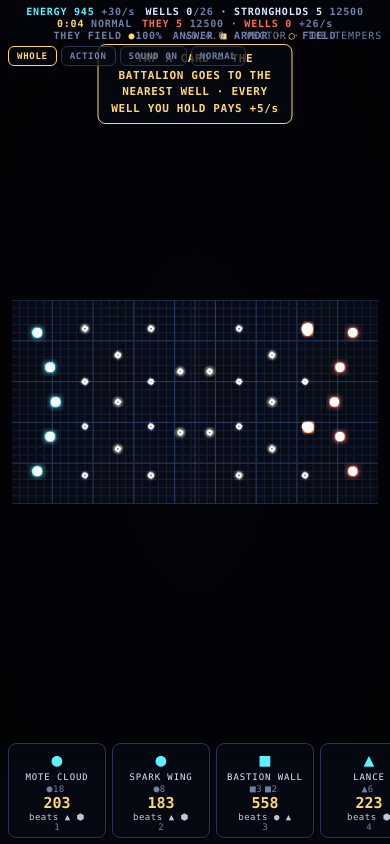
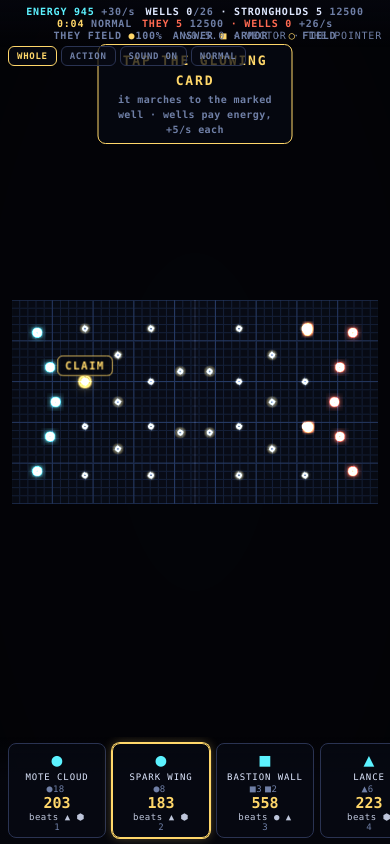
Before and after one commit to trax-cmd/trax-vector, a website with bundled scripts: page index.html in a window 390 px wide. Built offline with nearby package versions, Linux system fonts and the light colour scheme; animation ran at ten frames a second.

Commit message:
v0.5.0 · VECTOR — THE POINTER: his word before playing v0.4: "I didn't see the strategy in it. I didn't know what I was doing. Some instructions were coming up. I couldn't really follow them." So the instructions stopped being sentences. THE COACH POINTS: the card to tap GLOWS (a gold pulse on the cards whose shape answers what they field, else the cheapest for a claim, else the dearest you can afford), the place the battalion will go is MARKED on the field with a gold ring, a diamond and a word (CLAIM / ANSWER HERE / HOLD / TAKE / BREAK / FORTIFY), the line under the strip is four words with a dim reason under it, and a glowing card tapped with nothing aimed at goes exactly where the mark is - following the coach is one tap. THE FIELD SPEAKS: a death names its killer, and when a shape kills a shape it beats the field says so where it happened, in the killer's colour (▲ BEATS ⬢), rate-gated; the wave alarm marks the stronghold it is nearest. The coached player reads the same advice; the yardstick held (EASY 4-0, NORMAL 2-2, HARD 0-4 over four seeds). Proof: vector-road.cjs at the phone glass and on a desk (at the bell TAP THE GLOWING CARD, one card glows, the mark reads CLAIM; the glowing card sends its battalion to the well the coach pointed at; the plaque, the fort, the sound as before), frames viewed.
Co-Authored-By: Claude Fable 5.1 <noreply@anthropic.com>

```diff
--- a/index.html
+++ b/index.html
@@ -31,6 +31,13 @@
   #hint { position: fixed; left: 50%; top: 44px; transform: translateX(-50%); padding: 6px 12px; border: 1px solid var(--gold); border-radius: 8px; background: var(--pane); color: var(--gold); font-size: 11px; font-weight: 700; letter-spacing: .06em; pointer-events: none; white-space: normal; text-align: center; max-width: min(92vw, 900px); line-height: 1.5; }
   #fortify { position: fixed; left: 50%; bottom: 150px; transform: translateX(-50%); display: none; padding: 10px 18px; border: 2px solid var(--gold); border-radius: 10px; background: rgba(8,10,20,0.9); color: var(--gold); font: 800 12px ui-monospace, Menlo, monospace; letter-spacing: .14em; cursor: pointer; touch-action: none; z-index: 6; }
   #fortify.dim { opacity: .45; }
+  #hint b { display: block; font-size: 13px; letter-spacing: .14em; } #hint span { display: block; color: var(--dim); font-weight: 600; font-size: 10px; letter-spacing: .04em; margin-top: 2px; }
+  #labels { position: fixed; inset: 0; pointer-events: none; z-index: 4; overflow: hidden; }
+  .lbl { position: absolute; left: 0; top: 0; white-space: nowrap; font: 800 11px ui-monospace, Menlo, monospace; letter-spacing: .12em; padding: 3px 7px; border-radius: 6px; background: rgba(6,8,14,0.7); color: var(--ink); will-change: transform, opacity; }
+  .lbl.t0 { color: var(--west); } .lbl.t1 { color: var(--east); }
+  .lbl.mark { color: var(--gold); border: 1px solid var(--gold); display: none; }
+  .card.go { border-color: var(--gold); box-shadow: 0 0 0 1px var(--gold), 0 0 18px rgba(255,215,106,0.45); animation: glow 1.2s ease-in-out infinite; }
+  @keyframes glow { 0%, 100% { box-shadow: 0 0 0 1px var(--gold), 0 0 10px rgba(255,215,106,0.3); } 50% { box-shadow: 0 0 0 2px var(--gold), 0 0 26px rgba(255,215,106,0.7); } }
   #end, #nogl { position: fixed; inset: 0; display: none; flex-direction: column; align-items: center; justify-content: center; gap: 14px; background: rgba(5,6,13,0.78); z-index: 20; text-align: center; }
   #endword { font-size: 34px; font-weight: 900; letter-spacing: .25em; color: var(--gold); }
   #endline { color: var(--ink); letter-spacing: .08em; }
@@ -41,9 +48,10 @@
 <body>
 <canvas id="field"></canvas>
 <div id="strip"></div>
-<div id="stamp">v0.4.0 · VECTOR · THE TEMPERS</div>
+<div id="labels"></div>
+<div id="stamp">v0.5.0 · VECTOR · THE POINTER</div>
 <div id="views"><button id="vwhole" class="on">WHOLE</button><button id="vaction">ACTION</button><button id="vmute">SOUND ON</button><button id="vtemper" title="the captain's temper: tap to change (a new match)">NORMAL</button></div>
-<div id="hint">TAP A CARD — THE BATTALION GOES TO THE NEAREST WELL · EVERY WELL YOU HOLD PAYS +5/s</div>
+<div id="hint"><b>TAP THE GLOWING CARD</b><span>it marches to the marked well · wells pay energy</span></div>
 <div id="fortify">FORTIFY THIS WELL · 150</div>
 <div id="bar"></div>
 <div id="end"><div id="endword"></div><div id="endline"></div><button id="again">PLAY AGAIN</button></div>
--- a/src/ai/coach.js
+++ b/src/ai/coach.js
@@ -1,42 +1,43 @@
 // coach.js — THE COACH, as a function. From the field and a snapshot it returns the one next thing: what
-// kind of move, where, against which shape, with which shapes, and the sentence that says it. The glass
-// prints the sentence; the coached player (ai/coached.js) makes the move. One advice, two readers, so a
-// person who follows the coach is playing exactly the policy the tempers were measured against.
+// kind of move, where, against which shape, with which shapes, a LABEL of a few words and the reason in
+// one clause. The glass makes the card glow and marks the place; the coached player (ai/coached.js) makes
+// the move. One advice, two readers, so a person who follows the glow is playing exactly the policy the
+// tempers were measured against.
 import { ROLES, ROLE_GLYPH, BEATS } from '../sim/library.js';
 
 const g = (q) => ROLE_GLYPH[q];
-const say = (qs) => qs.map((q) => g(q) + ' ' + ROLES[q]).join(' OR ');
+const ans = (qs) => qs.map((q) => g(q)).join(' ');
 
 export function advise(sim, team, snap) {
   if (sim.result || !snap) return null;
-  const me = team, them = 1 - team, WL = sim.WL, e = sim.energy[me], o = sim.o;
+  const me = team, them = 1 - team, e = sim.energy[me], o = sim.o;
   const mine = snap.towers.filter((t) => t.team === me && t.alive);
   const theirs = snap.towers.filter((t) => t.team !== me && t.alive);
   if (!mine.length || !theirs.length) return null;
-  const near = (list, to) => { let b = null, bd = Infinity; for (const t of list) { const dx = t.x - to.x, dy = t.y - to.y, d = dx * dx + dy * dy; if (d < bd) { bd = d; b = t; } } return b; };
   const nearMine = (list) => { let b = null, bd = Infinity; for (const w of list) for (const t of mine) { const dx = w.x - t.x, dy = w.y - t.y, d = dx * dx + dy * dy; if (d < bd) { bd = d; b = w; } } return b; };
   const myWells = snap.wells.filter((w) => w.owner === me), openWells = snap.wells.filter((w) => w.owner < 0), theirWells = snap.wells.filter((w) => w.owner === them);
   const f = snap.fielded[them]; let top = -1, tv = 0; for (let q = 0; q < 6; q++) if (f[q] > tv) { tv = f[q]; top = q; }
   const answers = top >= 0 ? [0, 1, 2, 3, 4, 5].filter((q) => BEATS[q].includes(top)) : [];
   const enemyOn = (w) => (me === 0 ? w.east : w.west), myOn = (w) => (me === 0 ? w.west : w.east);
+  const income = Math.round(sim.income[me]);
   // 1. a stronghold or a well of mine under attack
   const hotT = mine.slice().sort((a, b) => b.threat - a.threat)[0];
-  if (hotT && hotT.threat > 120) return { kind: 'hold', target: hotT.i, role: top, answers, text: `THEY ARE AT YOUR STRONGHOLD WITH ${top >= 0 ? g(top) : '?'} — MUSTER ${answers.length ? say(answers) : 'WHAT YOU HAVE'} THERE (TAP IT, THEN A CARD)` };
+  if (hotT && hotT.threat > 120) return { kind: 'hold', target: hotT.i, role: top, answers, label: 'HOLD YOUR STRONGHOLD', why: top >= 0 ? `they bring ${g(top)} · ${ans(answers)} beats it` : 'they are at your gate' };
   const hotW = myWells.filter((w) => enemyOn(w) > 80).sort((a, b) => enemyOn(b) - enemyOn(a))[0];
-  if (hotW) return { kind: 'hold', target: 1000 + hotW.i, role: top, answers, text: `THEY ARE ON YOUR WELL WITH ${top >= 0 ? g(top) : '?'} — MUSTER ${answers.length ? say(answers) : 'WHAT YOU HAVE'} THERE (TAP THE WELL, THEN A CARD)` };
+  if (hotW) return { kind: 'hold', target: 1000 + hotW.i, role: top, answers, label: 'HOLD YOUR WELL', why: top >= 0 ? `they bring ${g(top)} · ${ans(answers)} beats it` : 'they are on it' };
   // 2. the opening
   const marching = snap.wells.filter((w) => w.owner !== me && myOn(w) > 0);
-  if (sim.S.stats.musters[me] === 0) { const w = nearMine(openWells); return { kind: 'first', target: w ? 1000 + w.i : theirs[0].i, role: -1, answers: [], text: `TAP A CARD — THE BATTALION GOES TO THE NEAREST WELL · EVERY WELL YOU HOLD PAYS +${o.wellIncome}/s` }; }
-  if (myWells.length === 0) { const w = nearMine(openWells.filter((q) => !marching.includes(q))) || nearMine(openWells); return { kind: 'claim', target: w ? 1000 + w.i : theirs[0].i, role: -1, answers: [], text: `YOUR FIRST BATTALION IS MARCHING TO A WELL — STAND ON IT AND IT TURNS ${me === 0 ? 'CYAN' : 'RED'} · TAP MORE CARDS FOR MORE WELLS` }; }
+  if (sim.S.stats.musters[me] === 0) { const w = nearMine(openWells); return { kind: 'first', target: w ? 1000 + w.i : theirs[0].i, role: -1, answers: [], label: 'TAP THE GLOWING CARD', why: `it marches to the marked well · wells pay energy, +${o.wellIncome}/s each` }; }
+  if (myWells.length === 0) { const w = nearMine(openWells.filter((q) => !marching.includes(q))) || nearMine(openWells); return { kind: 'claim', target: w ? 1000 + w.i : theirs[0].i, role: -1, answers: [], label: 'CLAIM ANOTHER WELL', why: `your first battalion is marching · a well turns ${me === 0 ? 'cyan' : 'red'} when you stand on it` }; }
   // 3. claim while there is room
-  if (myWells.length < 5 && openWells.length) { const w = nearMine(openWells.filter((q) => !marching.includes(q))) || nearMine(openWells); return { kind: 'claim', target: 1000 + w.i, role: -1, answers: [], text: `${myWells.length} WELL${myWells.length > 1 ? 'S' : ''} · +${Math.round(sim.income[me])}/s — CLAIM MORE: TAP A CARD (IT GOES TO THE NEAREST OPEN WELL)` }; }
+  if (myWells.length < 5 && openWells.length) { const w = nearMine(openWells.filter((q) => !marching.includes(q))) || nearMine(openWells); return { kind: 'claim', target: 1000 + w.i, role: -1, answers: [], label: 'CLAIM THE MARKED WELL', why: `${myWells.length} well${myWells.length > 1 ? 's' : ''} · +${income}/s · more wells, more energy` }; }
   // 4. a fort when the purse allows and a quiet well waits
   const quiet = myWells.filter((w) => !w.fort && enemyOn(w) < 40);
   const forts = myWells.filter((w) => w.fort).length;
-  if (e >= o.fortifyCost && quiet.length && forts < Math.max(1, myWells.length >> 1)) { const w = nearMine(quiet); return { kind: 'fortify', target: 1000 + w.i, role: -1, answers: [], text: `TAP A WELL OF YOURS, THEN FORTIFY — A WARDEN GUARDS IT AND IT PAYS +${o.wellIncome + o.fortifyBonus}/s` }; }
+  if (e >= o.fortifyCost && quiet.length && forts < Math.max(1, myWells.length >> 1)) { const w = nearMine(quiet); return { kind: 'fortify', target: 1000 + w.i, role: -1, answers: [], label: 'FORTIFY THE MARKED WELL', why: `tap the well, then FORTIFY · a warden guards it, it pays +${o.wellIncome + o.fortifyBonus}/s` }; }
   // 5. what they field, answered where it stands - the enemy well nearest my line, or their weakest stronghold
   const weak = theirs.slice().sort((a, b) => a.hp - b.hp)[0];
-  if (top >= 0 && tv > 0) { const w = nearMine(theirWells); return { kind: 'answer', target: w ? 1000 + w.i : weak.i, role: top, answers, text: `THEY FIELD ${g(top)} ${ROLES[top]} — ANSWER WITH ${say(answers)} · TAP THEIR WELL OR STRONGHOLD TO AIM` }; }
-  if (theirWells.length > myWells.length) { const w = nearMine(theirWells); return { kind: 'take', target: 1000 + w.i, role: -1, answers: [], text: `THEY HOLD MORE WELLS (${theirWells.length} TO ${myWells.length}) — TAP ONE OF THEIRS, THEN A CARD, AND TAKE IT` }; }
-  return { kind: 'push', target: weak.i, role: top, answers, text: `${myWells.length} WELLS · +${Math.round(sim.income[me])}/s — TAP THEIR WEAKEST STRONGHOLD, THEN POUR (HOLD A CARD)` };
+  if (top >= 0 && tv > 0) { const w = nearMine(theirWells); return { kind: 'answer', target: w ? 1000 + w.i : weak.i, role: top, answers, label: `ANSWER ${g(top)} WITH ${ans(answers)}`, why: `they field ${g(top)} ${ROLES[top]} · ${ans(answers)} beats it · the glowing card goes to the mark` }; }
+  if (theirWells.length > myWells.length) { const w = nearMine(theirWells); return { kind: 'take', target: 1000 + w.i, role: -1, answers: [], label: 'TAKE THEIR WELL', why: `they hold ${theirWells.length} wells to your ${myWells.length}` }; }
+  return { kind: 'push', target: weak.i, role: top, answers, label: 'BREAK THEIR STRONGHOLD', why: `${myWells.length} wells · +${income}/s · hold a card to pour on the mark` };
 }
--- a/src/main.js
+++ b/src/main.js
@@ -12,6 +12,8 @@ import { createInput } from './ui/input.js';
 import { createHud } from './ui/hud.js';
 import { createRelayClient } from './ui/relay.js';
 import { createSound } from './ui/sound.js';
+import { advise } from './ai/coach.js';
+import { BEATS, ROLE_GLYPH } from './sim/library.js';
 
 const q = new URLSearchParams(location.search);
 const seed = +(q.get('seed') || ((Date.now() / 1000) | 0) % 100000);
@@ -52,7 +54,7 @@ function nearestOwnGoal(musters) { let cx = 0, cy = 0; for (const m of musters)
 function marchingTo(goal) { for (let i = 0; i < U.hi; i++) if (U.alive[i] && U.team[i] === state.team && U.goal[i] === goal) return true; return false; }
 function deploy(i) {
   let goal = state.goal;
-  if (!sim.goalPoint(goal) || (goal >= 0 && goal < 1000 && T.team[goal] === state.team)) goal = defaultGoal();
+  if (!sim.goalPoint(goal) || (goal >= 0 && goal < 1000 && T.team[goal] === state.team)) goal = (state.advice && state.advice.kind !== 'fortify' && sim.goalPoint(state.advice.target)) ? state.advice.target : defaultGoal();   // nothing aimed at: the glowing card goes where the coach points
   if (goal < 0) return false;
   const gp = sim.goalPoint(goal);
   const from = (state.tower >= 0 && T.alive[state.tower] && T.team[state.tower] === state.team && state.towerPinned) ? state.tower : nearestOwnTower(gp.x, gp.y);
@@ -101,6 +103,9 @@ function paint(out) {
     if (t === state.tower && alive && T.team[t] === state.team) out.body(T.x[t], T.y[t], sim.o.towerR * 1.35, 4, 1, 1, 1, 0.25 + 0.2 * Math.sin(now * 5), 0, 0.3);
     if (t === state.goal && alive) out.body(T.x[t], T.y[t], sim.o.towerR * 1.2, 5, 1, 0.9, 0.5, 0.5 + 0.3 * Math.sin(now * 6), now, 0.4);
   }
+  // THE MARK: where the coach points, a slow gold ring and a diamond, until the order is given
+  const adv = (state.alarm && performance.now() < state.alarm.until) ? { target: state.alarm.target } : state.advice;
+  if (adv && !sim.result) { const gp = sim.goalPoint(adv.target); if (gp) { const pulse = 0.5 + 0.5 * Math.sin(now * 4); out.body(gp.x, gp.y, gp.r * (1.6 + 0.5 * pulse), 4, 1, 0.85, 0.4, 0.35 + 0.25 * pulse, 0, 0.5); out.body(gp.x, gp.y, gp.r * 0.9, 5, 1, 0.85, 0.4, 0.5, now * 1.5, 0.6); labels.mark = gp; } } else labels.mark = null;
   // the last order, drawn: a thread from the stronghold to where the battalion was sent, fading over four seconds
   const age = (performance.now() - state.lastGoalAt) / 1000;
   if (state.lastGoal !== undefined && age < 4 && state.tower >= 0) { const gp = sim.goalPoint(state.lastGoal); if (gp) { const a = (1 - age / 4) * 0.5, c = colorOf(state.team, 'base'); out.line(T.x[state.tower], T.y[state.tower], gp.x, gp.y, 3, c[0], c[1], c[2], a); } }
@@ -124,6 +129,19 @@ function paint(out) {
   vfx.fill(out);
 }
 
+// ---- THE LABELS: a few words on the field, in DOM so they read on any glass - the coach's mark and the shape that beat a shape
+const labels = (() => {
+  const layer = document.getElementById('labels'), live = [], markEl = document.createElement('div'); markEl.className = 'lbl mark'; layer.appendChild(markEl);
+  const toScreen = (x, y) => [canvas.clientWidth / 2 + (x - cam.x) * cam.zoom, canvas.clientHeight / 2 + (y - cam.y) * cam.zoom];
+  function add(x, y, text, team) { if (live.length >= 4) { const old = live.shift(); old.el.remove(); } const el = document.createElement('div'); el.className = 'lbl t' + team; el.textContent = text; layer.appendChild(el); live.push({ el, x, y, at: performance.now() }); }
+  function sync() {
+    const now = performance.now();
+    for (let i = live.length - 1; i >= 0; i--) { const l = live[i], age = (now - l.at) / 1000; if (age > 1.8) { l.el.remove(); live.splice(i, 1); continue; } const [sx, sy] = toScreen(l.x, l.y - age * 40); l.el.style.transform = `translate(${sx}px, ${sy}px) translate(-50%, -100%)`; l.el.style.opacity = age < 0.2 ? age / 0.2 : Math.max(0, 1 - (age - 1) / 0.8); }
+    if (labels.mark && (state.advice || state.alarm)) { const a = (state.alarm && now < state.alarm.until) ? { label: 'HOLD HERE' } : state.advice; const [sx, sy] = toScreen(labels.mark.x, labels.mark.y - labels.mark.r * 1.9); markEl.textContent = a.kind === 'claim' || a.kind === 'first' ? 'CLAIM' : a.kind === 'fortify' ? 'FORTIFY' : a.kind === 'hold' ? 'HOLD' : a.kind === 'answer' ? 'ANSWER HERE' : a.kind === 'take' ? 'TAKE' : a.kind === 'push' ? 'BREAK' : a.label; markEl.style.transform = `translate(${sx}px, ${sy}px) translate(-50%, -100%)`; markEl.style.display = 'block'; } else markEl.style.display = 'none';
+  }
+  return { add, sync, mark: null, lastAt: 0 };
+})();
+
 // ---- the loop
 let last = performance.now(), acc = 0, fps = 0, fpsN = 0, fpsT = 0, snapAt = 0, flowAt = 0;
 function loop(now) {
@@ -135,7 +153,8 @@ function loop(now) {
       sim.step(); vfx.take(sim.events);
       for (const e of sim.events) {
         if (e.t === 'death' || e.t === 'towerHit' || e.t === 'capture') { const w = e.t === 'death' ? 1 : 6; heat.x += (e.x - heat.x) * 0.02 * w; heat.y += (e.y - heat.y) * 0.02 * w; heat.hot = Math.min(2, heat.hot + 0.08 * w); }
-        if (e.t === 'muster' && e.team !== state.team) { state.musters.push({ at: performance.now(), role: e.role, x: e.x, y: e.y }); state.musters = state.musters.filter((m) => performance.now() - m.at < 3000); if (state.musters.length >= 3 && !(state.alarm && performance.now() < state.alarm.until)) { const roles = state.musters.map((m) => m.role); const counts = [0, 0, 0, 0, 0, 0]; for (const r of roles) counts[r]++; let top = 0; for (let r = 1; r < 6; r++) if (counts[r] > counts[top]) top = r; const g = sim.goalPoint(nearestOwnGoal(state.musters)); state.alarm = { until: performance.now() + 6000, roles: [...new Set(roles)], top, where: g ? g.name : 'YOUR LINE' }; sound.play('alarm'); } }
+        if (e.t === 'muster' && e.team !== state.team) { /* three musters in three seconds is a wave: the coach is overruled, the alarm sounds */ state.musters.push({ at: performance.now(), role: e.role, x: e.x, y: e.y }); state.musters = state.musters.filter((m) => performance.now() - m.at < 3000); if (state.musters.length >= 3 && !(state.alarm && performance.now() < state.alarm.until)) { const roles = state.musters.map((m) => m.role); const counts = [0, 0, 0, 0, 0, 0]; for (const r of roles) counts[r]++; let top = 0; for (let r = 1; r < 6; r++) if (counts[r] > counts[top]) top = r; const g = sim.goalPoint(nearestOwnGoal(state.musters)); const tg = nearestOwnGoal(state.musters); state.alarm = { until: performance.now() + 6000, roles: [...new Set(roles)], top, where: g ? g.name : 'YOUR LINE', target: tg }; sound.play('alarm'); } }
+        if (e.t === 'death' && e.by >= 0) { const a = kinds[e.by].shape, b = kinds[e.kind].shape; if (BEATS[a].includes(b) && performance.now() - labels.lastAt > 1400) { labels.lastAt = performance.now(); labels.add(e.x, e.y, `${ROLE_GLYPH[a]} BEATS ${ROLE_GLYPH[b]}`, 1 - e.team); } }
         if (e.t === 'death') sound.play('death', e.team); else if (e.t === 'capture') sound.play(e.team === state.team ? 'capture' : (e.from === state.team ? 'lost' : 'capture'), e.team); else if (e.t === 'towerHit') { if (e.team === state.team) sound.play('towerHit', e.team); } else if (e.t === 'towerDown') sound.play('towerDown', e.team); else if (e.t === 'explode') sound.play('explode', e.team); else if (e.t === 'fortify') { if (e.team !== state.team) sound.play('fortify', e.team); } else if (e.t === 'end') sound.play(e.winner === state.team ? 'win' : 'lose');
       }
       heat.hot *= 0.985;
@@ -143,13 +162,13 @@ function loop(now) {
     }
     if (steps === 4) acc = 0;
   }
-  if (sim.tick >= snapAt) { snapAt = sim.tick + 30; const s = sim.snapshot(); state.snap = s; state.fielded = s.fielded; state.threat = s.towers.map((t) => t.threat); }
+  if (sim.tick >= snapAt) { snapAt = sim.tick + 30; const s = sim.snapshot(); state.snap = s; state.fielded = s.fielded; state.threat = s.towers.map((t) => t.threat); state.advice = advise(sim, state.team, s); }
   // THE HARVEST, seen: every well you hold sends a mote of light home twice a second
   if (now - flowAt > 500 && !sim.result) { flowAt = now; for (let w = 0; w < WL.n; w++) { const o = WL.owner[w]; if (o < 0) continue; let best = -1, bd = Infinity; for (let t = 0; t < T.n; t++) { if (T.team[t] !== o || !T.alive[t]) continue; const dx = T.x[t] - WL.x[w], dy = T.y[t] - WL.y[w], d = dx * dx + dy * dy; if (d < bd) { bd = d; best = t; } } if (best >= 0) vfx.flow(WL.x[w], WL.y[w], T.x[best], T.y[best], colorOf(o, 'base'), WL.fort[w] ? 2 : 1); } }
   if (state.view === 'whole') fitWhole(); else if (state.view === 'action') followAction();
   vfx.update(dt);
   R.frame(cam, sim.o.W, sim.o.H, paint);
-  hud.sync(now);
+  hud.sync(now); labels.sync();
   document.getElementById('vwhole').classList.toggle('on', state.view === 'whole'); document.getElementById('vaction').classList.toggle('on', state.view === 'action');
   fpsN++; fpsT += dt; if (fpsT >= 1) { fps = fpsN / fpsT; fpsN = 0; fpsT = 0; }
   requestAnimationFrame(loop);
--- a/src/sim/sim.js
+++ b/src/sim/sim.js
@@ -99,7 +99,7 @@ export function createSim(opts = {}) {
     const k = kinds[U.kind[i]], team = U.team[i];
     U.alive[i] = 0; U.count[team]--; U.free.push(i);
     if (byTeam >= 0 && byTeam !== team) { S.stats.kills[byTeam]++; if (byKind >= 0) S.stats.roleKills[byTeam][roleOf(byKind) * 6 + k.shape]++; }
-    ev({ t: 'death', x: U.x[i], y: U.y[i], team, kind: k.index, r: k.r });
+    ev({ t: 'death', x: U.x[i], y: U.y[i], team, kind: k.index, r: k.r, by: byKind === undefined ? -1 : byKind });
     if (k.traits.split && k.splitIndex >= 0) {
       for (let j = 0; j < k.splitN; j++) {
         const a = rng() * 6.283, d = 6 + rng() * 14;
--- a/src/ui/hud.js
+++ b/src/ui/hud.js
@@ -25,11 +25,20 @@ export function createHud(sim, state, deploy, fortify) {
   });
   fort.addEventListener('pointerdown', (e) => { e.preventDefault(); e.stopPropagation(); fortify(); });
   let dim = '', lastStrip = 0, lastCoach = '', lastPrice = -9999;
-  // THE COACH: one sentence, from the field, never a lesson - the same advice the coached player acts on (ai/coach.js); a wave alarm outranks it for five seconds
+  // THE COACH POINTS: a few words, a dim reason, the card to tap glows, the place is marked on the field (main.js paints the mark from state.advice)
   function coach() {
-    if (sim.result) return '';
-    if (state.alarm && performance.now() < state.alarm.until) { const roles = state.alarm.roles.map((q) => ROLE_GLYPH[q]).join(' '); const top = state.alarm.top; const ans = top >= 0 ? [0, 1, 2, 3, 4, 5].filter((q) => BEATS[q].includes(top)).map((q) => ROLE_GLYPH[q] + ' ' + ROLES[q]).join(' OR ') : ''; return `A WAVE IS COMING ${roles} → ${state.alarm.where} — ${ans ? 'ANSWER WITH ' + ans + ' THERE' : 'HOLD IT'}`; }
-    const a = advise(sim, state.team, state.snap); return a ? a.text : '';
+    if (sim.result) return null;
+    if (state.alarm && performance.now() < state.alarm.until) { const top = state.alarm.top; const answers = top >= 0 ? [0, 1, 2, 3, 4, 5].filter((q) => BEATS[q].includes(top)) : []; return { kind: 'alarm', target: state.alarm.target, answers, label: 'A WAVE IS COMING', why: `${state.alarm.roles.map((q) => ROLE_GLYPH[q]).join(' ')} → ${state.alarm.where} · ${answers.length ? answers.map((q) => ROLE_GLYPH[q]).join(' ') + ' beats it · tap the glowing card' : 'hold it'}` }; }
+    return state.advice;
+  }
+  // which cards glow for an advice: the answers if it names any, else the cheapest for a claim, else the dearest you can afford
+  function glowing(a) {
+    if (!a) return [];
+    const e = sim.energy[state.team];
+    if (a.answers && a.answers.length) { const fit = deck.map((b, i) => [b, i]).filter(([b]) => a.answers.includes(b.role) && sim.price(b) <= e); if (fit.length) return fit.map(([, i]) => i); }
+    if (a.kind === 'fortify') return [];
+    if (a.kind === 'claim' || a.kind === 'first') { let bi = -1, bc = Infinity; deck.forEach((b, i) => { const c = sim.price(b); if (c < bc) { bc = c; bi = i; } }); return bi >= 0 && bc <= e ? [bi] : []; }
+    let bi = -1, bc = -1; deck.forEach((b, i) => { const c = sim.price(b); if (c <= e && c > bc) { bc = c; bi = i; } }); return bi >= 0 ? [bi] : [];
   }
   function sync(now) {
     const e = sim.energy[state.team], T = sim.T, WL = sim.WL;
@@ -52,7 +61,9 @@ export function createHud(sim, state, deploy, fortify) {
         if (order.length) { const top = order[0]; answer = [0, 1, 2, 3, 4, 5].filter((q) => BEATS[q].includes(top)).map((q) => `<b class="r${q}">${ROLE_GLYPH[q]}</b> ${ROLES[q]}`).join(' · '); }
       }
       strip.innerHTML = `<span class="a">ENERGY ${Math.floor(e)} <i>+${Math.round(sim.income[state.team])}/s</i></span><span>WELLS ${wm}<i>/${WL.n}</i> · STRONGHOLDS ${mine}<i> ${Math.round(mhp)}</i></span><span class="c">${m}:${s < 10 ? '0' : ''}${s} <i>${(state.temper || 'normal').toUpperCase()}</i></span><span class="b">THEY ${theirs}<i> ${Math.round(thp)}</i> · WELLS ${wt} <i>+${Math.round(sim.income[1 - state.team])}/s</i></span><span class="k">THEY FIELD ${they || '—'}</span><span class="k">ANSWER ${answer || '—'}</span>`;
-      const line = coach(); if (line !== lastCoach) { lastCoach = line; hint.textContent = line; hint.style.display = line ? 'block' : 'none'; }
+      const a = coach(); const line = a ? a.label + '|' + a.why : '';
+      if (line !== lastCoach) { lastCoach = line; hint.innerHTML = a ? `<b>${a.label}</b><span>${a.why}</span>` : ''; hint.style.display = a ? 'block' : 'none'; }
+      const go = new Set(glowing(a)); cards.forEach((c, i) => c.classList.toggle('go', go.has(i)));
       // the fortify plaque: a well of yours is aimed at and not yet fortified
       const g = state.goal; const w = g >= 1000 ? g - 1000 : -1;
       const show = w >= 0 && WL.owner[w] === state.team && !WL.fort[w] && !sim.result;
```
Also changed, not shown: PLAN.md (+17 -3 lines), probes/vector-road.cjs (+11 -3 lines).
